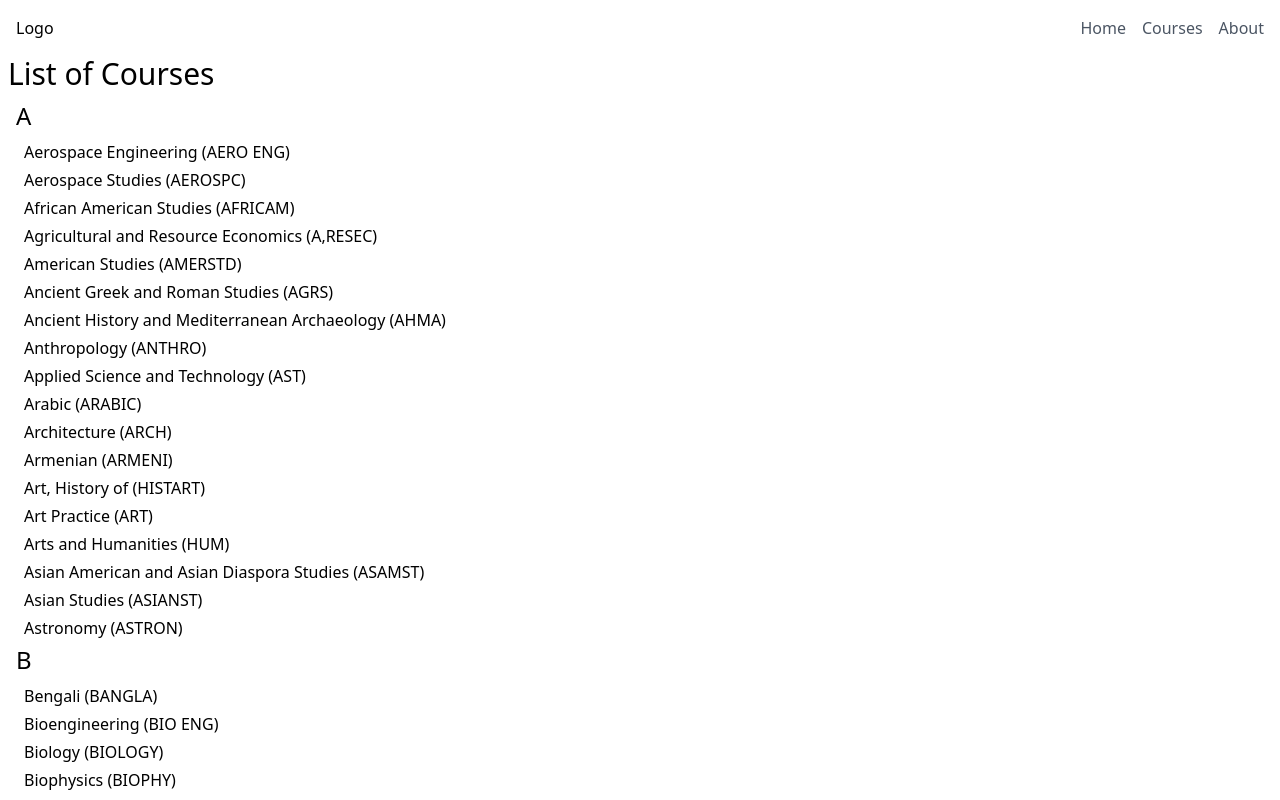
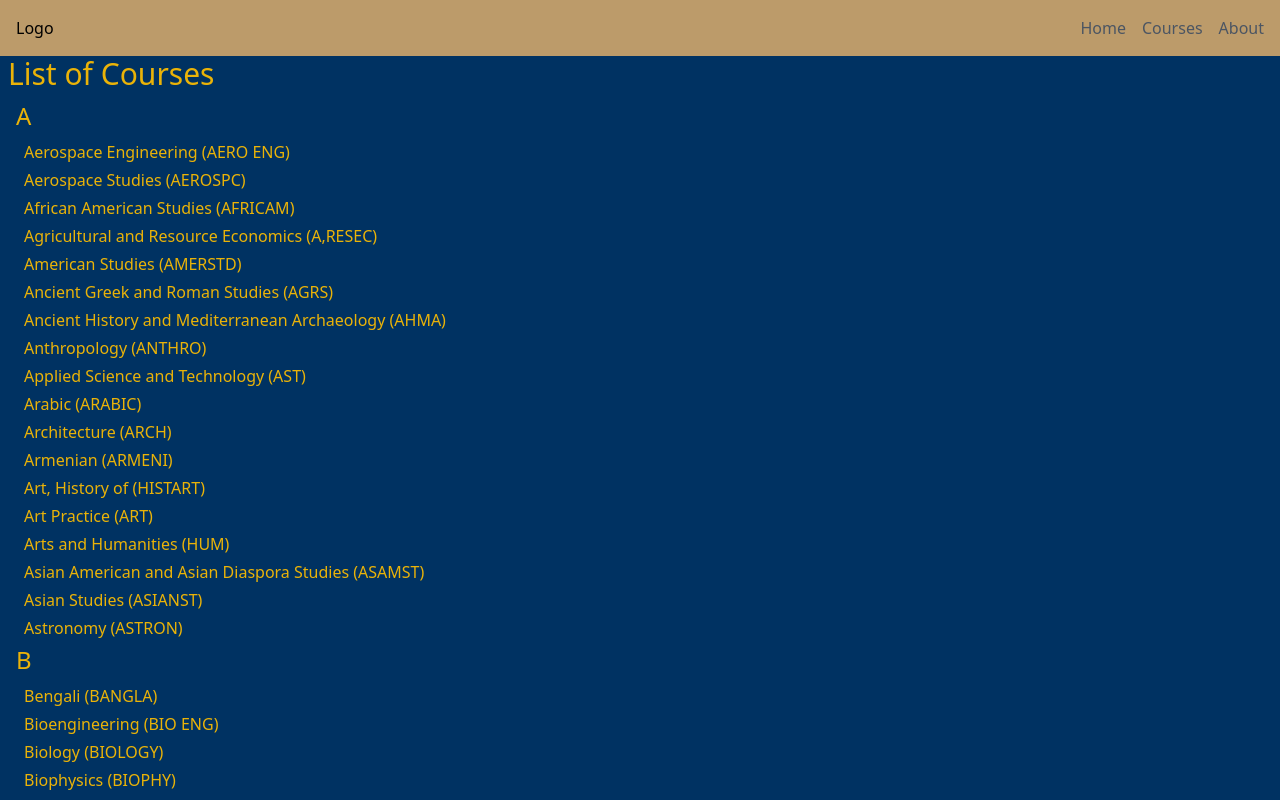
Before and after one commit to samuel-elijah-edwards/berkeley-courses, a React (Create React App) app in the folder client/: page /courses in a window 1280 px wide. Shown: the top 800 px of the page. Built offline with nearby package versions, Linux system fonts and the light colour scheme.

Commit message:
rough layout made

```diff
--- /dev/null
+++ b/client/src/components/Footer.js
@@ -0,0 +1,7 @@
+import React from "react";
+
+function Footer() {
+  return <div className="bg-metallicGold">H</div>;
+}
+
+export default Footer;
--- /dev/null
+++ b/client/src/components/Layout.js
@@ -0,0 +1,24 @@
+// Layout.js
+import React from "react";
+import Navbar from "./Navbar";
+import Footer from "./Footer";
+
+const Layout = ({ children }) => {
+  return (
+    <div>
+      <Navbar />
+      {/* You can include header, footer, or other common elements here */}
+      <body class="flex flex-col bg-berkeleyBlue text-yellow-500 min-h-screen">
+        <div className="flex-grow">
+          {" "}
+          {/* Change "bg-blue-500" to your desired color class */}
+          {children}
+        </div>
+      </body>
+      <Footer />
+      {/* You can include footer or other common elements here */}
+    </div>
+  );
+};
+
+export default Layout;
--- a/client/src/components/Navbar.js
+++ b/client/src/components/Navbar.js
@@ -3,7 +3,7 @@ import { Link } from "react-router-dom";
 
 function Navbar() {
   return (
-    <div className="flex items-center justify-between p-4">
+    <div className="bg-metallicGold flex items-center justify-between p-4">
       <div className="flex items-center">
         {/* Logo */}
         <div className="mr-4">Logo</div>
--- a/client/src/pages/About.js
+++ b/client/src/pages/About.js
@@ -1,12 +1,7 @@
 import React from "react";
-import Navbar from "../components/Navbar";
 
 function About() {
-  return (
-    <div>
-      <Navbar />
-    </div>
-  );
+  return <div></div>;
 }
 
 export default About;
--- a/client/src/pages/Courses.js
+++ b/client/src/pages/Courses.js
@@ -1,6 +1,6 @@
 import React from "react";
-import Navbar from "../components/Navbar";
 import { Link } from "react-router-dom";
+import Layout from "../components/Layout";
 
 function Courses() {
   const courseNames = [
@@ -210,8 +210,7 @@ function Courses() {
   }, {});
 
   return (
-    <div>
-      <Navbar />
+    <Layout>
       <div>
         <h2 className="mx-2 mb-2 text-3xl">List of Courses</h2>
         {Object.keys(coursesByLetter).map((letter) => (
@@ -234,7 +233,7 @@ function Courses() {
           </div>
         ))}
       </div>
-    </div>
+    </Layout>
   );
 }
 
--- a/client/src/pages/DepartmentPage.js
+++ b/client/src/pages/DepartmentPage.js
@@ -1,6 +1,7 @@
 import React, { useState, useEffect } from "react";
 import { useParams } from "react-router-dom";
 import axios from "axios";
+import Layout from "../components/Layout";
 
 const DepartmentPage = () => {
   const { departmentCode } = useParams();
@@ -17,17 +18,20 @@ const DepartmentPage = () => {
   console.log(courses);
 
   return (
-    <div>
+    <Layout>
+      <h1 className="text-3xl">{departmentCode}</h1>
       {courses.map((course, key) => (
         <div key={key}>
-          <p>Course Code: {course.course_code}</p>
-          <p>Course Name: {course.course_name}</p>
-          <p>Units: {course.course_units}</p>
-          <p>Description: {course.course_desc}</p>
-          {/* Add other properties as needed */}
+          <div className="my-4 mx-2 p-2 border rounded-lg border-gray-900 hover:scale-105 transition-transform shadow-lg hover:shadow-md">
+            <p>Course Code: {course.course_code}</p>
+            <p>Course Name: {course.course_name}</p>
+            <p>Units: {course.course_units}</p>
+            <p>Description: {course.course_desc}</p>
+            {/* Add other properties as needed */}
+          </div>
         </div>
       ))}
-    </div>
+    </Layout>
   );
 };
 
--- a/client/src/pages/Home.js
+++ b/client/src/pages/Home.js
@@ -1,6 +1,5 @@
 import React, { useEffect, useState } from "react";
 import axios from "axios";
-import Navbar from "../components/Navbar";
 
 function Home() {
   const [listOfPosts, setListOfPosts] = useState([]);
@@ -12,7 +11,6 @@ function Home() {
   }, []);
   return (
     <div>
-      <Navbar />
       <div className="flex flex-col items-center">
         {listOfPosts.map((value, key) => {
           return (
--- a/client/tailwind.config.js
+++ b/client/tailwind.config.js
@@ -2,7 +2,12 @@
 module.exports = {
   content: ["./src/**/*.{js,jsx,ts,tsx}"],
   theme: {
-    extend: {},
+    extend: {
+      colors: {
+        berkeleyBlue: "#003262",
+        metallicGold: "#bc9b6a",
+      },
+    },
   },
   plugins: [],
 };
```
